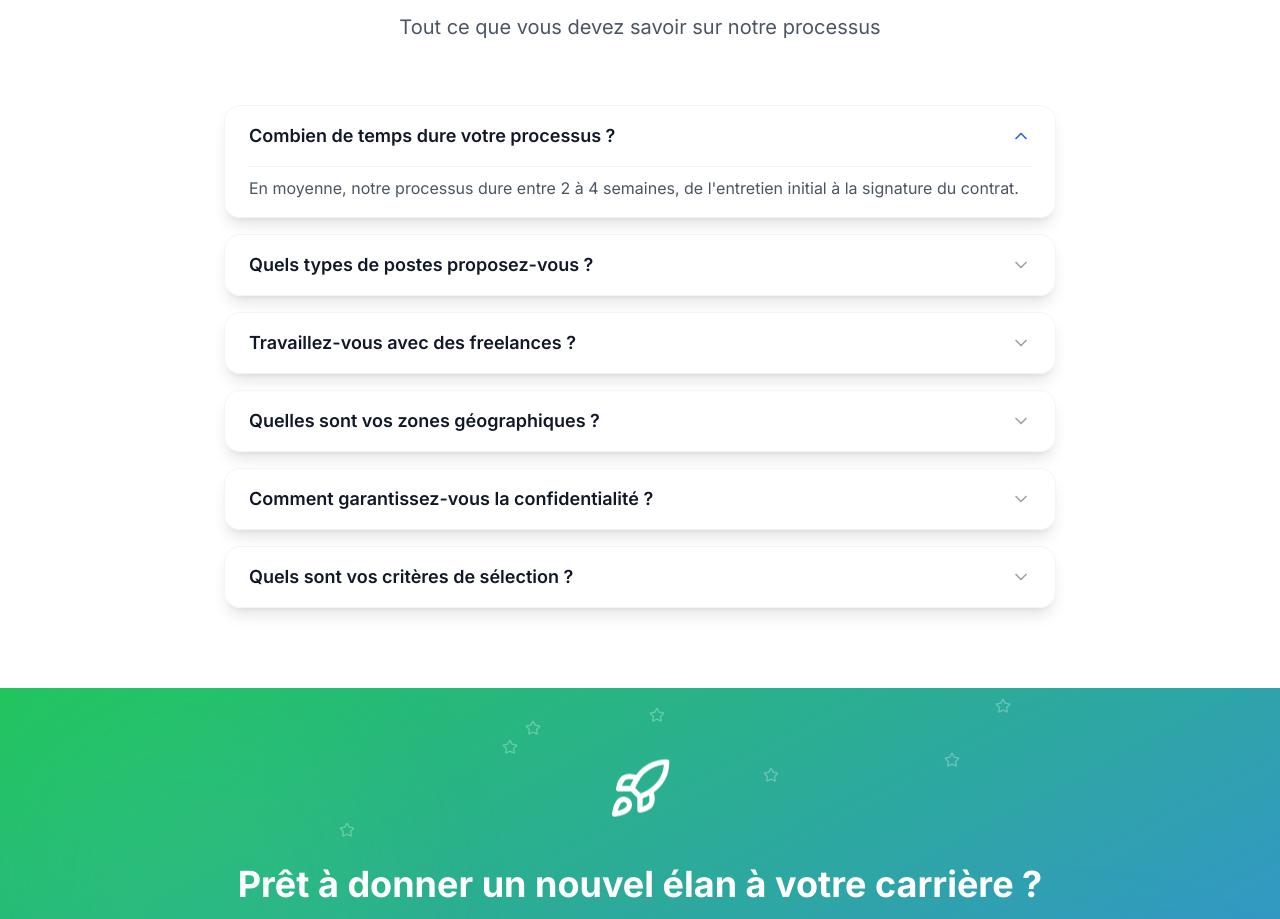
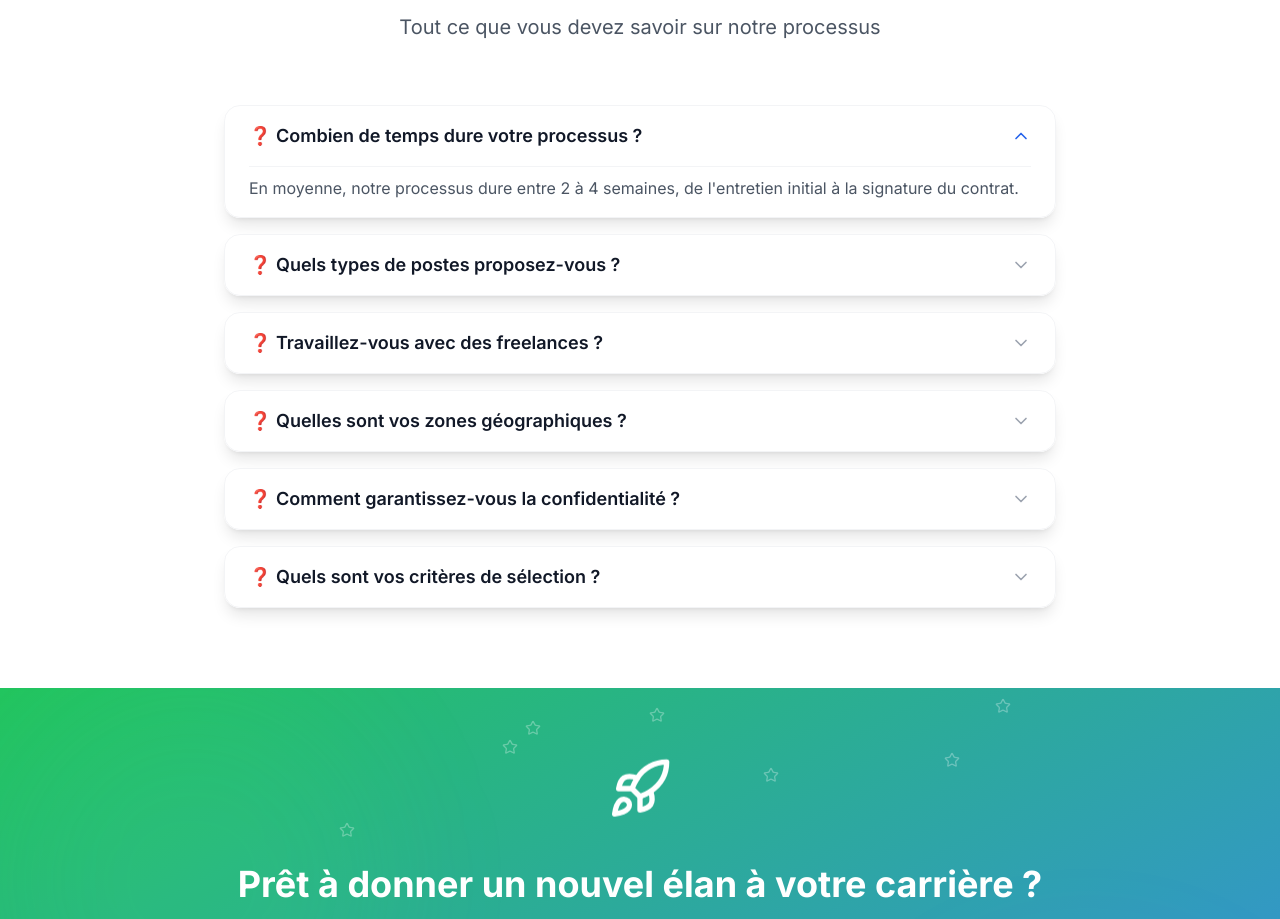
Before and after one commit to LeaMorel910/Nerytec, a Next.js app: page /jobs in a window 1280 px wide. Shown: the part 2397-3316 px from the top of the page. Built offline with nearby package versions, Linux system fonts and the light colour scheme.

Commit message:
Améliorations

```diff
--- a/components/faq-section.tsx
+++ b/components/faq-section.tsx
@@ -10,32 +10,32 @@ export function FAQSection() {
 
   const faqs = [
     {
-            question: "Combien de temps dure votre processus ?",
+      question: "❓ Combien de temps dure votre processus ?",
       answer:
         "En moyenne, notre processus dure entre 2 à 4 semaines, de l'entretien initial à la signature du contrat.",
     },
     {
-            question: "Quels types de postes proposez-vous ?",
+      question: "❓ Quels types de postes proposez-vous ?",
       answer:
         "Nous nous spécialisons dans les postes commerciaux, managériaux et de direction générale pour les ESN et sociétés de conseil en technologies.",
     },
     {
-            question: "Travaillez-vous avec des freelances ?",
+      question: "❓ Travaillez-vous avec des freelances ?",
       answer:
         "Principalement en CDI, mais nous avons également des missions freelance pour des profils seniors et spécialisés.",
     },
     {
-            question: "Quelles sont vos zones géographiques ?",
+      question: "❓ Quelles sont vos zones géographiques ?",
       answer:
         "France entière (IDF, Rhône-Alpes, Sud-Ouest, Sud Med, Nord) et international (Suisse, Belgique, UK, Espagne, Dubaï).",
     },
     {
-            question: "Comment garantissez-vous la confidentialité ?",
+      question: "❓ Comment garantissez-vous la confidentialité ?",
       answer:
         "Nous respectons strictement les règles déontologiques et ne contactons jamais votre employeur actuel sans votre accord préalable.",
     },
     {
-            question: "Quels sont vos critères de sélection ?",
+      question: "❓ Quels sont vos critères de sélection ?",
       answer:
         "Nous recherchons des profils expérimentés dans l'écosystème ESN/SCT avec une expertise commerciale, managériale ou technique avérée.",
     },
@@ -57,7 +57,8 @@ export function FAQSection() {
           {faqs.map((faq, index) => (
             <div
               key={index}
-                            className={`bg-white/70 backdrop-blur-sm rounded-2xl shadow-lg border border-gray-100 overflow-hidden transition-all duration-500 hover:shadow-xl ${isVisible ? "opacity-100 translate-y-0" : "opacity-0 translate-y-8"
+              className={`bg-white/70 backdrop-blur-sm rounded-2xl shadow-lg border border-gray-100 overflow-hidden transition-all duration-500 hover:shadow-xl ${
+                isVisible ? "opacity-100 translate-y-0" : "opacity-0 translate-y-8"
               }`}
               style={{ transitionDelay: `${index * 100}ms` }}
             >
--- a/components/hero.tsx
+++ b/components/hero.tsx
@@ -320,7 +320,7 @@ export function Hero() {
           className="flex flex-col sm:flex-row gap-4 justify-center items-center mb-12 animate-fade-in-up"
           style={{ animationDelay: "0.6s" }}
         >
-          <Link href="http://localhost:3000/jobs">
+          <Link href="/jobs">
             <Button
               size="lg"
               className="bg-[#0078BE] hover:bg-[#006bb0] text-white px-8 py-4 text-lg font-semibold shadow-lg hover:shadow-xl transition-all duration-300 hover:scale-105 animate-pulse-float"
@@ -329,7 +329,7 @@ export function Hero() {
               Je veux un job de rêve !
             </Button>
           </Link>
-          <Link href="http://localhost:3000/recruit">
+          <Link href="/recruit">
             <Button
               size="lg"
               variant="outline"
```
Lines whose indentation alone changed are shown as unchanged.
